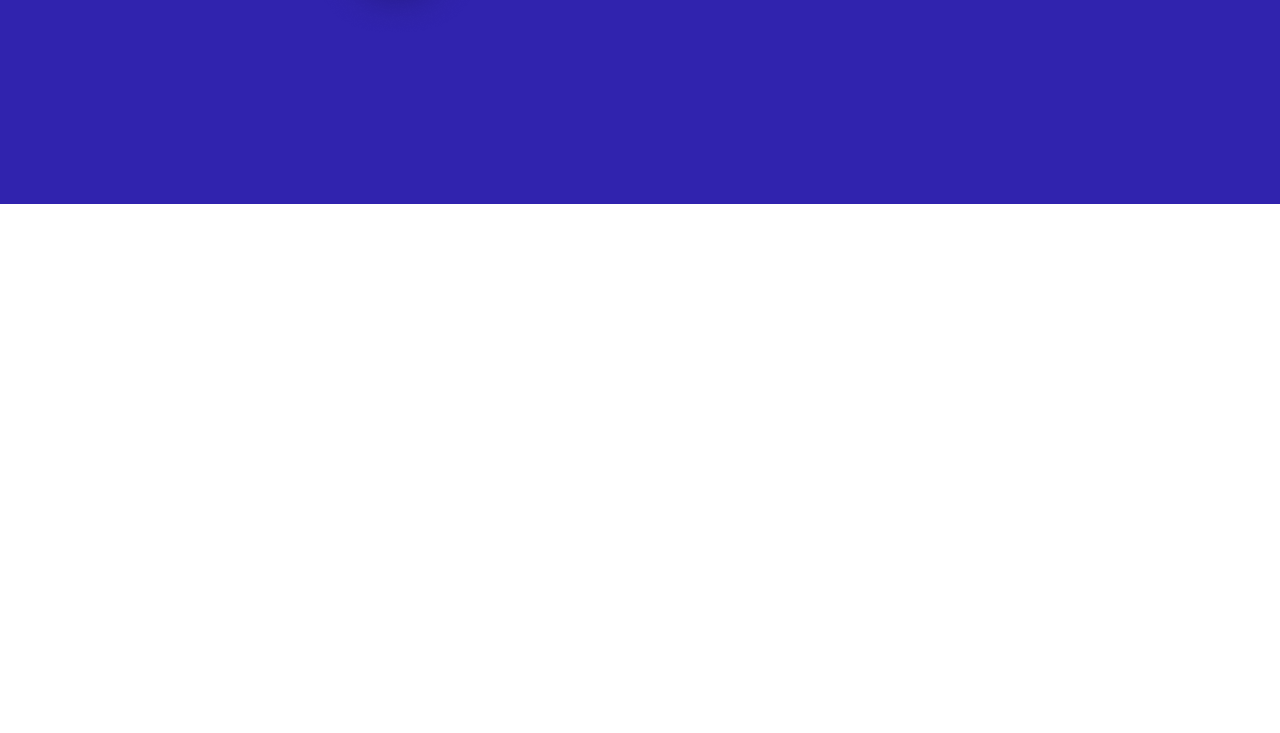
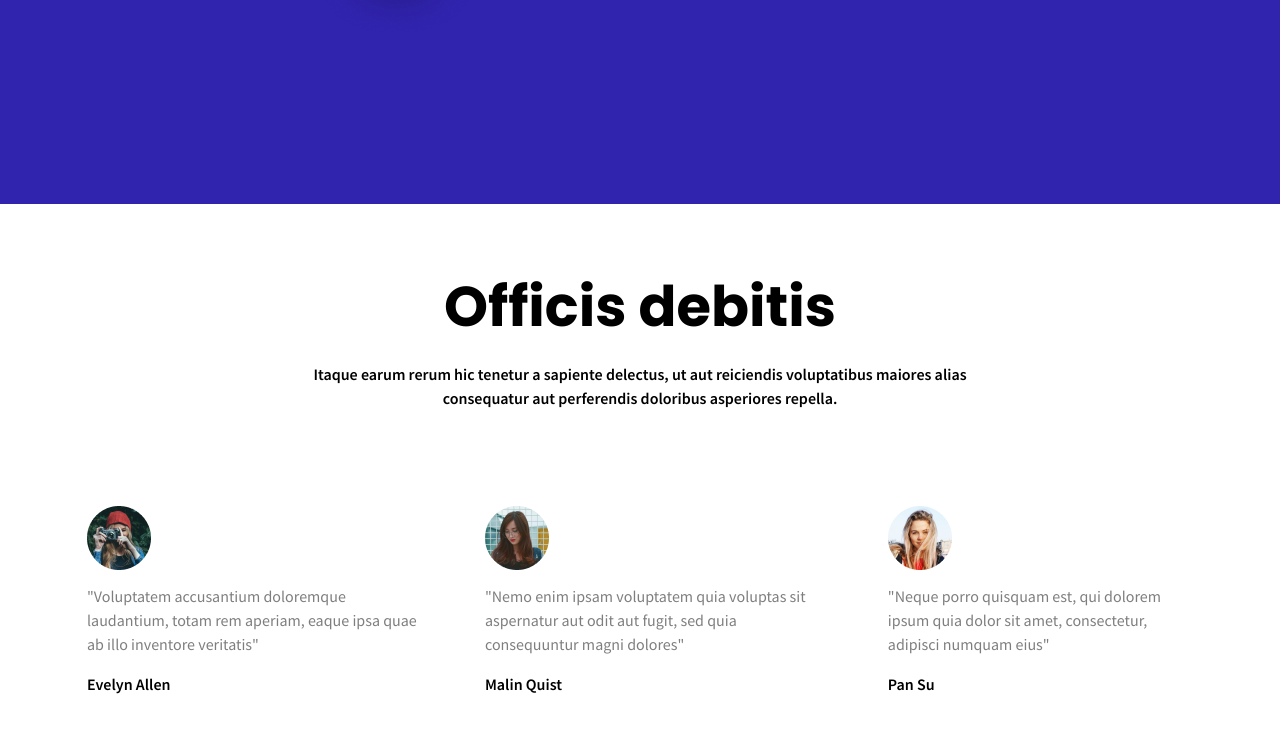
Before and after one commit to imaneelboutachfaiti/relap, a plain HTML site: page index.html in a window 1280 px wide. Shown: the part 3625-4358 px from the top of the page. Before the commit the page ends 3829 px from the top, so only its background shows below. Drawn offline with Linux system fonts and the light colour scheme.

Commit message:
add Officis debitis section content

```diff
--- a/index.html
+++ b/index.html
@@ -217,5 +217,49 @@
         </div>
       </div>
     </div>
+    <div class="officis-debitis container">
+      <div class="officis-debitis-content">
+        <h2 class="officis-debitis-title poppins-font content-title-style">
+          Officis debitis
+        </h2>
+        <p class="main-text-style officis-debitis-paragraph">
+          Itaque earum rerum hic tenetur a sapiente delectus, ut aut reiciendis
+          voluptatibus maiores alias consequatur aut perferendis doloribus
+          asperiores repella.
+        </p>
+      </div>
+      <div class="comments">
+        <div class="comment">
+          <div class="">
+            <img src="images/comment1.png" alt="comment1" />
+          </div>
+          <p class="main-text-style gray-text comment-text">
+            "Voluptatem accusantium doloremque laudantium, totam rem aperiam,
+            eaque ipsa quae ab illo inventore veritatis"
+          </p>
+          <span class="main-text-style">Evelyn Allen</span>
+        </div>
+        <div class="comment">
+          <div class="">
+            <img src="images/comment2.png" alt="comment2" />
+          </div>
+          <p class="main-text-style gray-text comment-text">
+            "Nemo enim ipsam voluptatem quia voluptas sit aspernatur aut odit
+            aut fugit, sed quia consequuntur magni dolores"
+          </p>
+          <span class="main-text-style">Malin Quist</span>
+        </div>
+        <div class="comment">
+          <div class="">
+            <img src="images/comment3.png" alt="comment3" />
+          </div>
+          <p class="main-text-style gray-text comment-text">
+            "Neque porro quisquam est, qui dolorem ipsum quia dolor sit amet,
+            consectetur, adipisci numquam eius"
+          </p>
+          <span class="main-text-style">Pan Su</span>
+        </div>
+      </div>
+    </div>
   </body>
 </html>
--- a/style.css
+++ b/style.css
@@ -439,3 +439,42 @@ body {
   top: 48%;
   left: -11%;
 }
+
+.officis-debitis-paragraph {
+  margin-bottom: 64px;
+  text-align: center;
+  flex: 1;
+}
+
+.officis-debitis-title {
+  margin-bottom: 23px;
+}
+
+.officis-debitis {
+  margin-top: 71px;
+}
+
+.officis-debitis-content {
+  text-align: center;
+  width: 60%;
+  margin: auto;
+}
+.comments {
+display: flex;
+margin-bottom: 95px;
+}
+
+.comment {
+  display: flex;
+  flex-direction: column;
+  padding: 32px;
+}
+
+.comment:hover {
+  box-shadow: 16px 16px 48px rgba(0, 0, 0, 0.0994678);
+}
+
+.comment-text {
+  margin-top: 14px;
+  margin-bottom: 16px;
+}
```
Also changed, not shown: images/comment1.png (added), images/comment2.png (added), images/comment3.png (added), images/purpple-oval.png (added).
